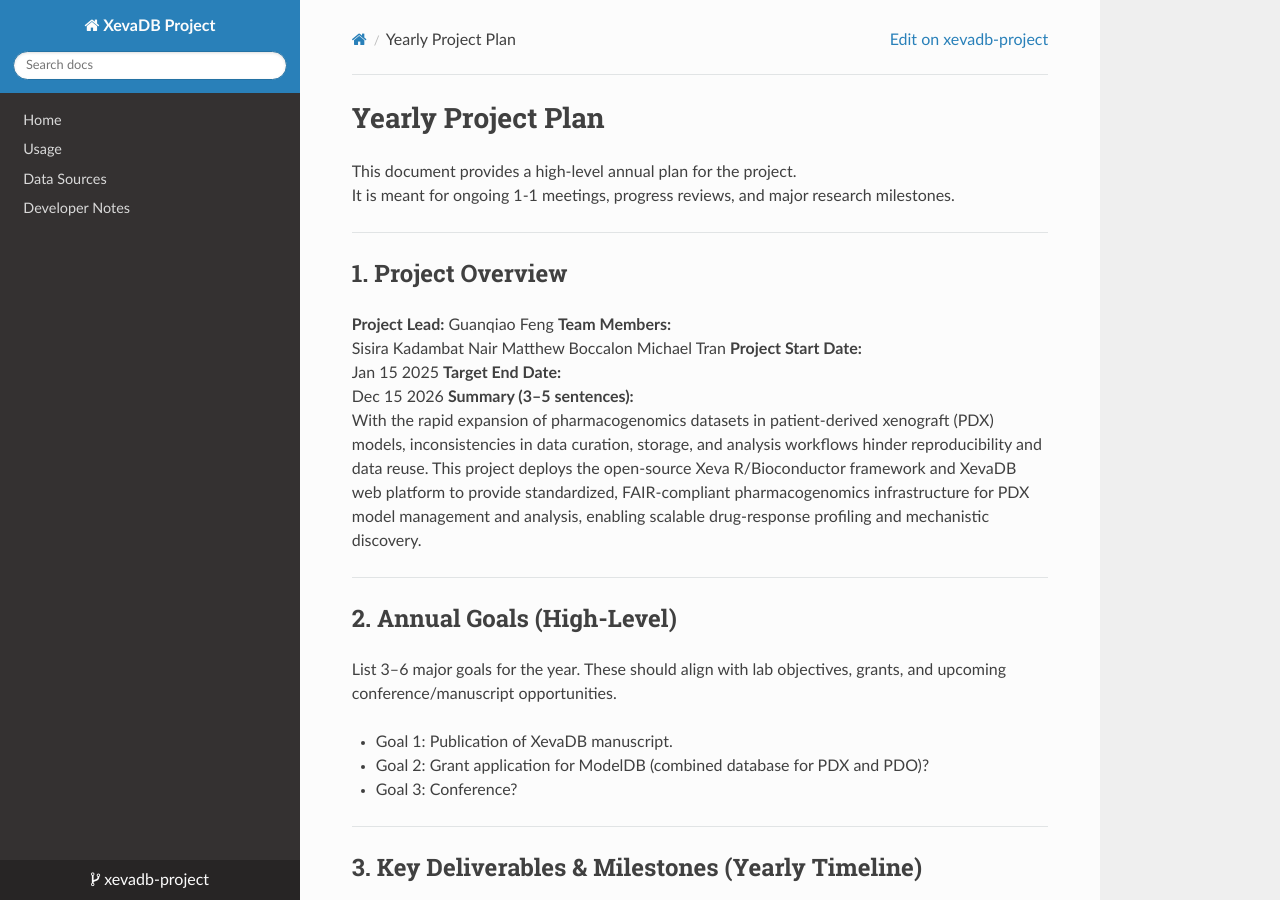
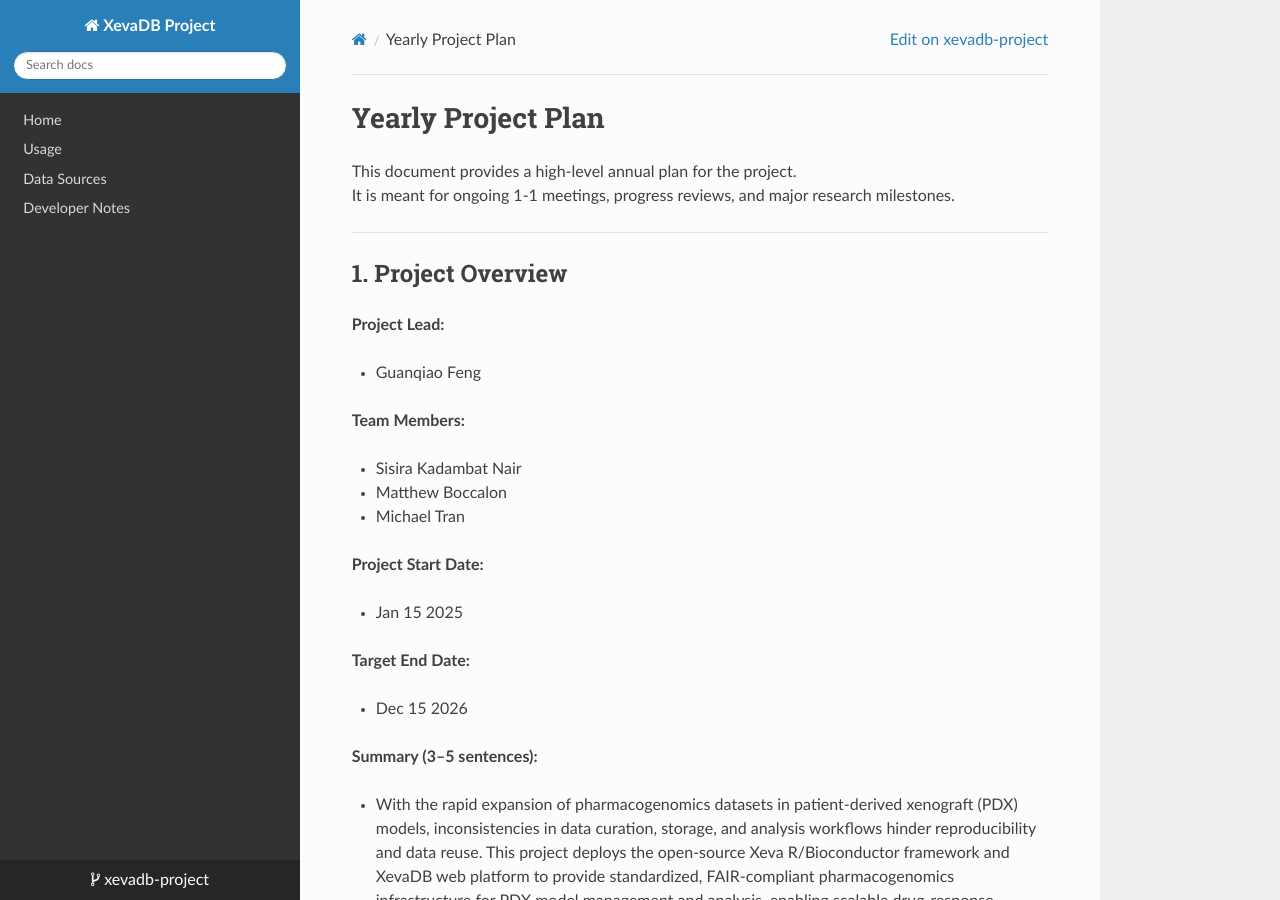
Before and after one commit to bhklab/xevadb-project, an MkDocs documentation site: the page built from docs/yearly-project-plan.md, in a window 1280 px wide and 900 px high. Built offline with MkDocs 1.6.1, drawn with Linux system fonts in a browser that asks for light colours; nearby versions of some CDN libraries.

```diff
--- a/docs/yearly-project-plan.md
+++ b/docs/yearly-project-plan.md
@@ -7,17 +7,29 @@ It is meant for ongoing 1-1 meetings, progress reviews, and major research miles
 
 ## 1. Project Overview
 **Project Lead:**
-Guanqiao Feng
+
+- Guanqiao Feng
+
 **Team Members:**
-Sisira Kadambat Nair
-Matthew Boccalon
-Michael Tran
+
+- Sisira Kadambat Nair
+
+- Matthew Boccalon
+
+- Michael Tran
+
 **Project Start Date:**
-Jan 15 2025
+
+- Jan 15 2025
+
 **Target End Date:**
-Dec 15 2026
+
+- Dec 15 2026
+
 **Summary (3–5 sentences):**
-With the rapid expansion of pharmacogenomics datasets in patient-derived xenograft (PDX) models, inconsistencies in data curation, storage, and analysis workflows hinder reproducibility and data reuse. This project deploys the open-source Xeva R/Bioconductor framework and XevaDB web platform to provide standardized, FAIR-compliant pharmacogenomics infrastructure for PDX model management and analysis, enabling scalable drug-response profiling and mechanistic discovery.
+
+- With the rapid expansion of pharmacogenomics datasets in patient-derived xenograft (PDX) models, inconsistencies in data curation, storage, and analysis workflows hinder reproducibility and data reuse. This project deploys the open-source Xeva R/Bioconductor framework and XevaDB web platform to provide standardized, FAIR-compliant pharmacogenomics infrastructure for PDX model management and analysis, enabling scalable drug-response profiling and mechanistic discovery.
+
 ---
 
 ## 2. Annual Goals (High-Level)
```
